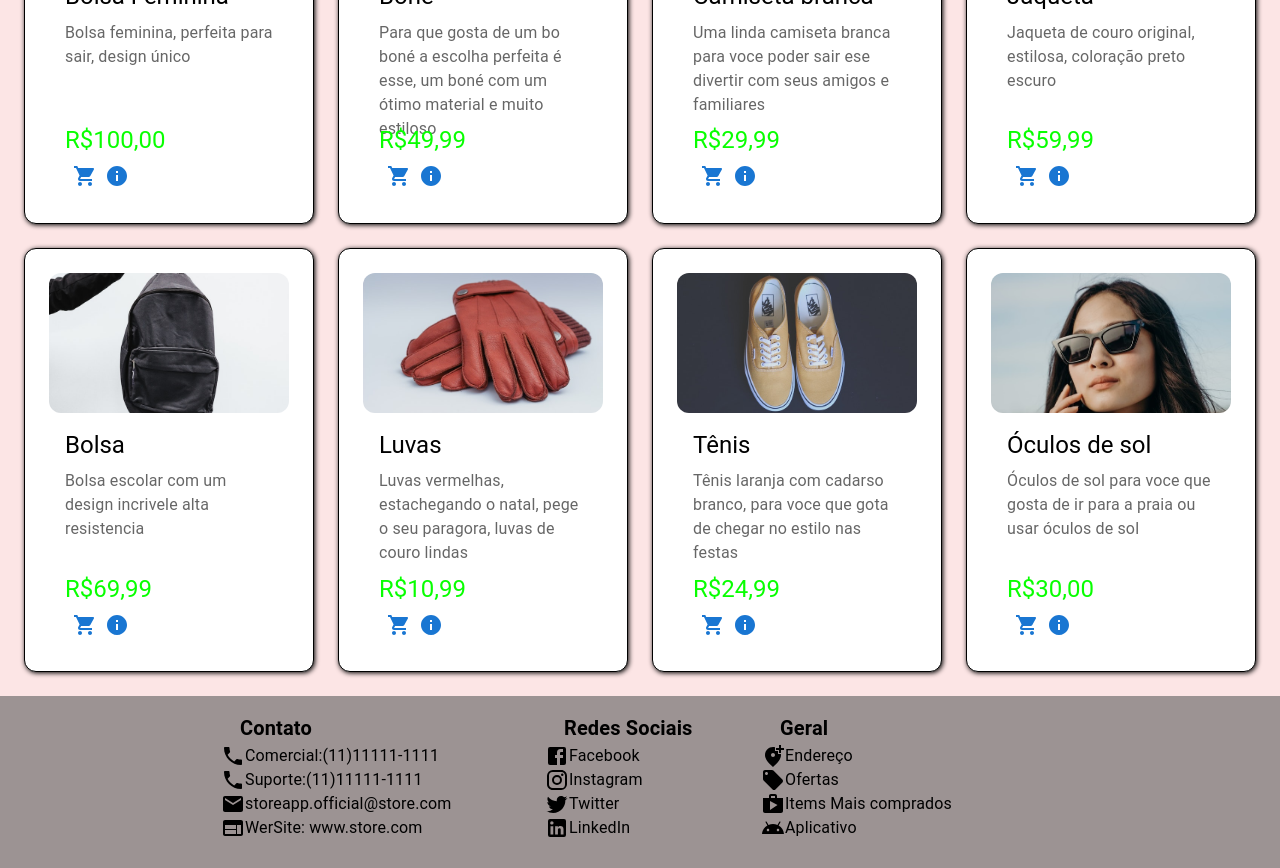
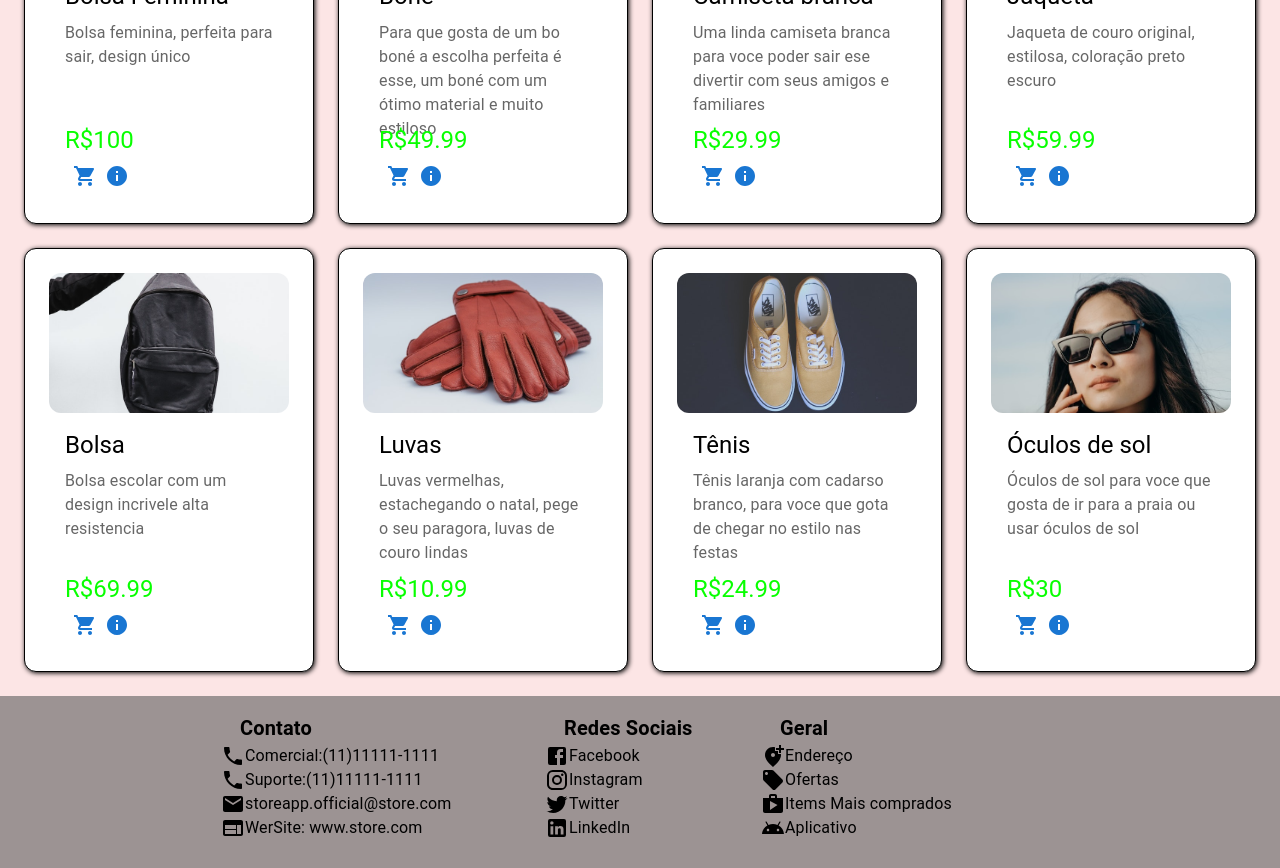
Before and after one commit to kaykymatos/React-store, a React (Create React App) app: page / in a window 1280 px wide. Shown: the part 640-1508 px from the top of the page. Built offline with nearby package versions, Linux system fonts and the light colour scheme; data requests are answered from the project's data file.

Commit message:
[cards-functions] Implementação dos cards com informaçoes do banco de dados com jsonserver e axios

```diff
--- /dev/null
+++ b/db.json
@@ -0,0 +1,77 @@
+{
+    "cars": [
+        {
+            "id": 1,
+            "title": "Bolsa Feminina",
+            "description": "Bolsa feminina, perfeita para sair, design único",
+            "altImg":"https://images.pexels.com/photos/3908800/pexels-photo-3908800.jpeg?auto=compress&cs=tinysrgb&w=600",
+            "imgUrl": "Bolsa Feminina",
+            "price": 100.00
+        },
+        {
+            "id": 2,
+            "title": "Boné",
+            "description": "Para que gosta de um bo boné a escolha perfeita é esse, um boné com um ótimo material e muito estiloso",
+            "altImg":"Boné",
+            "imgUrl": "",
+            "price": 49.99
+        },
+        {
+            "id": 3,
+            "title": "Camiseta branca",
+            "description": "Uma linda camiseta branca para voce poder sair ese divertir com seus amigos e familiares",
+            "altImg":"Camiseta branca",
+            "imgUrl": "",
+            "price": 29.99
+        },
+        {
+            "id": 4,
+            "title": "Jaqueta",
+            "description": "Jaqueta de couro original, estilosa, coloração preto escuro",
+            "altImg":"Jaqueta",
+            "imgUrl": "",
+            "price": 59.99
+        },
+        {
+            "id": 5,
+            "title": "Bolsa",
+            "description": "Bolsa escolar com um design incrivele alta resistencia",
+            "altImg":"Bolsa",
+            "imgUrl": "",
+            "price": 69.99
+        },
+        {
+            "id": 6,
+            "title": "Luvas",
+            "description": "Luvas vermelhas, estachegando o natal, pege o seu paragora, luvas de couro lindas",
+            "altImg":"Luvas",
+            "imgUrl": "",
+            "price": 10.99
+        },
+        {
+            "id": 7,
+            "title": "Tênis",
+            "description": "Tênis laranja com cadarso branco, para voce que gota de chegar no estilo nas festas",
+            "altImg":"Tênis",
+            "imgUrl": "",
+            "price": 24.99
+        },
+        {
+            "id": 8,
+            "title": "Óculos de sol",
+            "description": "Óculos de sol para voce que gosta de ir para a praia ou usar óculos de sol",
+            "altImg":"Óculos de Sol",
+            "imgUrl": "",
+            "price": 30.00
+        }
+    ],
+    "boughtCars": [
+        {
+            "id": 1,
+            "title": "JSON SERVER",
+            "altImg": "foo",
+            "description": "",
+            "price": 1.11
+        }
+    ]
+}
--- a/package.json
+++ b/package.json
@@ -3,6 +3,8 @@
   "version": "0.1.0",
   "private": true,
   "dependencies": {
+    "axios": "^1.1.3",
+    "json-server": "^0.17.1",
     "react": "^18.2.0",
     "react-dom": "^18.2.0",
     "react-scripts": "5.0.1"
@@ -32,7 +34,8 @@
     "start": "react-scripts start",
     "build": "react-scripts build",
     "test": "react-scripts test",
-    "eject": "react-scripts eject"
+    "eject": "react-scripts eject",
+    "dbStart": "json-server --watch db.json --port 3001"
   },
   "eslintConfig": {
     "extends": [
--- /dev/null
+++ b/src/pages/car/Car.tsx
@@ -0,0 +1,4 @@
+
+export const Car = () => {
+  return <div></div>;
+};
--- a/src/pages/deshboard/Deshboard.tsx
+++ b/src/pages/deshboard/Deshboard.tsx
@@ -1,9 +1,13 @@
 import { Grid } from '@mui/material';
 import { Container } from '@mui/system';
+import { useEffect, useState } from 'react';
 import { ProductCards } from '../../shared/components';
+import { ApiException } from '../../shared/services/api/ApiException';
+import { CarServices, ICars } from '../../shared/services/api/cars/CarServices';
 import './Deshboard.css';
 
 export const Deshboard = () => {
+  const [listaProdutos, setListaProdutos] = useState<ICars[]>();
   const images: string[] = [
     require('./img/bolsa.jpg'),
     require('./img/bone.jpg'),
@@ -14,9 +18,17 @@ export const Deshboard = () => {
     require('./img/tenis.jpg'),
     require('./img/oculos.jpg'),
   ];
-
+  useEffect(() => {
+    CarServices.getAllCars().then((result) => {
+      if (result instanceof ApiException) {
+        alert('Erro no carregamento das informações');
+      } else {
+        setListaProdutos(result);
+      }
+    });
+  }, []);
   return (
-    <>
+    <div>
       <Grid className="backgroudn-color-dashboard">
         <Grid
           spacing={0}
@@ -51,80 +63,21 @@ export const Deshboard = () => {
       </Grid>
       <Container maxWidth="xl" sx={{ paddingBottom: 5, paddingTop: 5 }}>
         <Grid spacing={3} container justifyContent="center" alignItems="center">
-          <Grid item sm={6} xs={12} lg={3} md={3} xl={3}>
-            <ProductCards
-              cardTitle="Bolsa Feminina"
-              cardDescription="Bolsa feminina, perfeita para sair, design único"
-              altImg="Bolsa Feminina"
-              img={images[0]}
-              price="100,00"
-            />
-          </Grid>
-          <Grid item sm={6} xs={12} lg={3} md={3} xl={3}>
-            <ProductCards
-              cardTitle="Boné"
-              cardDescription="Para que gosta de um bo boné a escolha perfeita é esse, um boné com um ótimo material e muito estiloso"
-              altImg="Boné"
-              img={images[1]}
-              price="49,99"
-            />
-          </Grid>
-          <Grid item sm={6} xs={12} lg={3} md={3} xl={3}>
-            <ProductCards
-              cardTitle="Camiseta branca"
-              cardDescription="Uma linda camiseta branca para voce poder sair ese divertir com seus amigos e familiares"
-              altImg="Camiseta branca"
-              img={images[2]}
-              price="29,99"
-            />
-          </Grid>
-          <Grid item sm={6} xs={12} lg={3} md={3} xl={3}>
-            <ProductCards
-              cardTitle="Jaqueta"
-              cardDescription="Jaqueta de couro original, estilosa, coloração preto escuro"
-              altImg="Jaqueta"
-              img={images[3]}
-              price="59,99"
-            />
-          </Grid>
-          <Grid item sm={6} xs={12} lg={3} md={3} xl={3}>
-            <ProductCards
-              cardTitle="Bolsa"
-              cardDescription="Bolsa escolar com um design incrivele alta resistencia"
-              altImg="Bolsa"
-              img={images[4]}
-              price="69,99"
-            />
-          </Grid>
-          <Grid item sm={6} xs={12} lg={3} md={3} xl={3}>
-            <ProductCards
-              cardTitle="Luvas"
-              cardDescription="Luvas vermelhas, estachegando o natal, pege o seu paragora, luvas de couro lindas"
-              altImg="Luvas"
-              img={images[5]}
-              price="10,99"
-            />
-          </Grid>
-          <Grid item sm={6} xs={12} lg={3} md={3} xl={3}>
-            <ProductCards
-              cardTitle="Tênis"
-              cardDescription="Tênis laranja com cadarso branco, para voce que gota de chegar no estilo nas festas"
-              altImg="Tênis"
-              img={images[6]}
-              price="24,99"
-            />
-          </Grid>
-          <Grid item sm={6} xs={12} lg={3} md={3} xl={3}>
-            <ProductCards
-              cardTitle="Óculos de sol"
-              cardDescription="Óculos de sol para voce que gosta de ir para a praia ou usar óculos de sol"
-              altImg="Óculos de Sol"
-              img={images[7]}
-              price="30,00"
-            />
-          </Grid>
+          {listaProdutos?.map((listItem) => {
+            return (
+              <Grid item key={listItem.id} sm={6} xs={12} lg={3} md={3} xl={3}>
+                <ProductCards
+                  altImg={listItem.altImg}
+                  cardDescription={listItem.description}
+                  cardTitle={listItem.title}
+                  img={images[listItem.id-1]}
+                  price={listItem.price}
+                />
+              </Grid>
+            );
+          })}
         </Grid>
       </Container>
-    </>
+    </div>
   );
 };
--- a/src/shared/components/product-cards/ProductCards.tsx
+++ b/src/shared/components/product-cards/ProductCards.tsx
@@ -16,7 +16,7 @@ interface IProductCardsProps {
   altImg: string;
   cardTitle: string;
   cardDescription: string;
-  price: string;
+  price: number;
 }
 export const ProductCards = ({
   img,
--- /dev/null
+++ b/src/shared/services/api/ApiConfig.tsx
@@ -0,0 +1,7 @@
+import axios from 'axios';
+
+export const ApiConfig = () => {
+  return axios.create({
+    baseURL: 'http://localhost:3001',
+  });
+};
--- /dev/null
+++ b/src/shared/services/api/ApiException.ts
@@ -0,0 +1,7 @@
+export class ApiException extends Error {
+  public readonly message: string = '';
+  constructor(message: string) {
+    super();
+    this.message = message;
+  }
+}
--- /dev/null
+++ b/src/shared/services/api/cars/CarServices.ts
@@ -0,0 +1,34 @@
+import { ApiConfig } from '../ApiConfig';
+import { ApiException } from '../ApiException';
+
+export interface ICars {
+  id: number;
+  title: string;
+  altImg: string;
+  imgUrl:string;
+  description: string;
+  price: number;
+}
+
+const getAllCars = async (): Promise<ICars[] | ApiException> => {
+  try {
+    const { data } = await ApiConfig().get('/cars');
+    return data;
+  } catch (error: any) {
+    return new ApiException(error.message || 'Erro na consulta!');
+  }
+};
+
+
+const buyProduct = async (car: Omit<ICars, 'id'>): Promise<ICars | ApiException> => {
+  try {
+    const { data } = await ApiConfig().post<ICars>('/cars');
+    return data;
+  } catch (error: any) {
+    return new ApiException(error.message || 'Erro na consulta!');
+  }
+};
+export const CarServices = {
+  getAllCars,
+  buyProduct,
+};
```
Also changed, not shown: src/pages/products/Products.tsx (+8 -8 lines), .eslintrc.json, .prettierrc.json, 1 other file (tests, documents, lock files or other folders).
